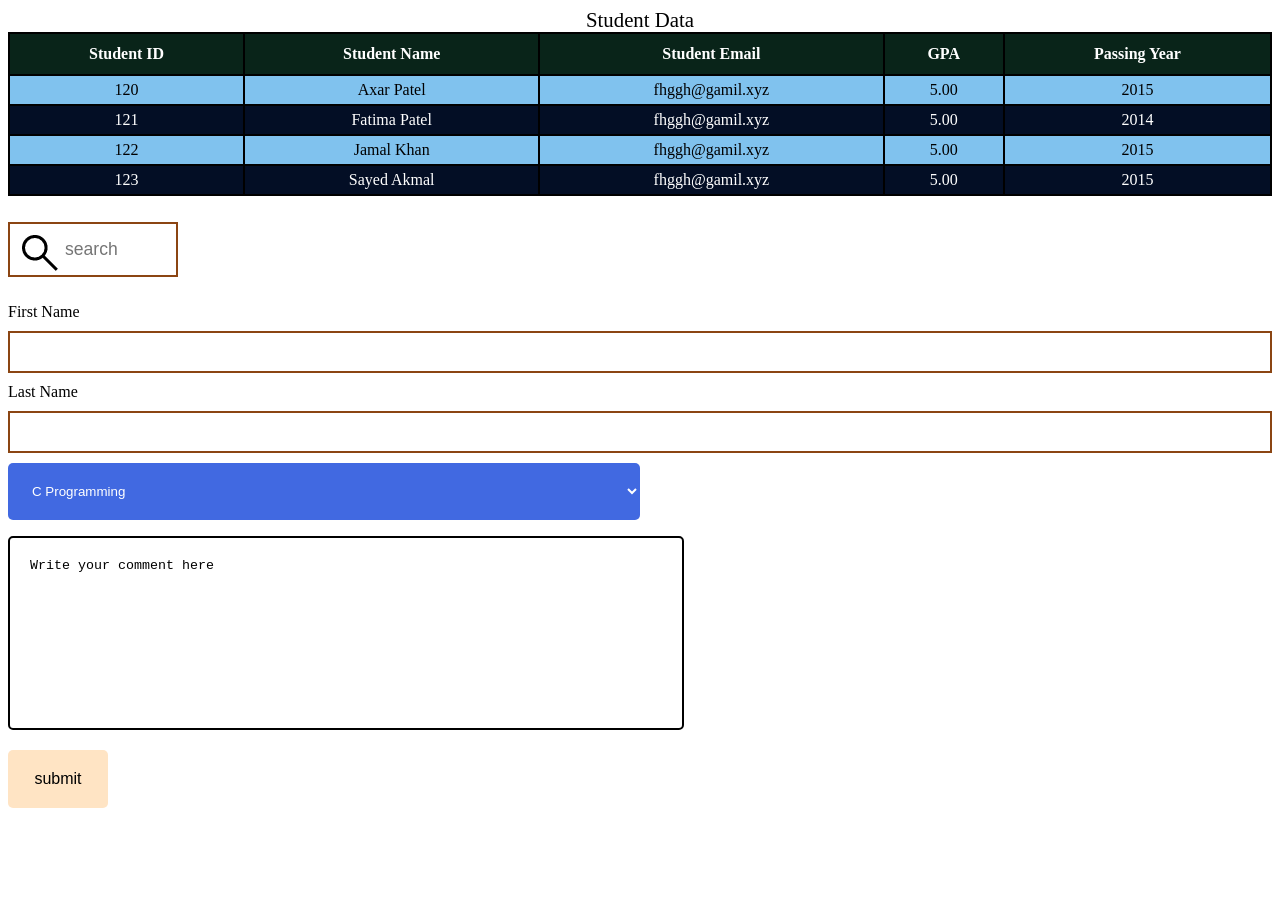
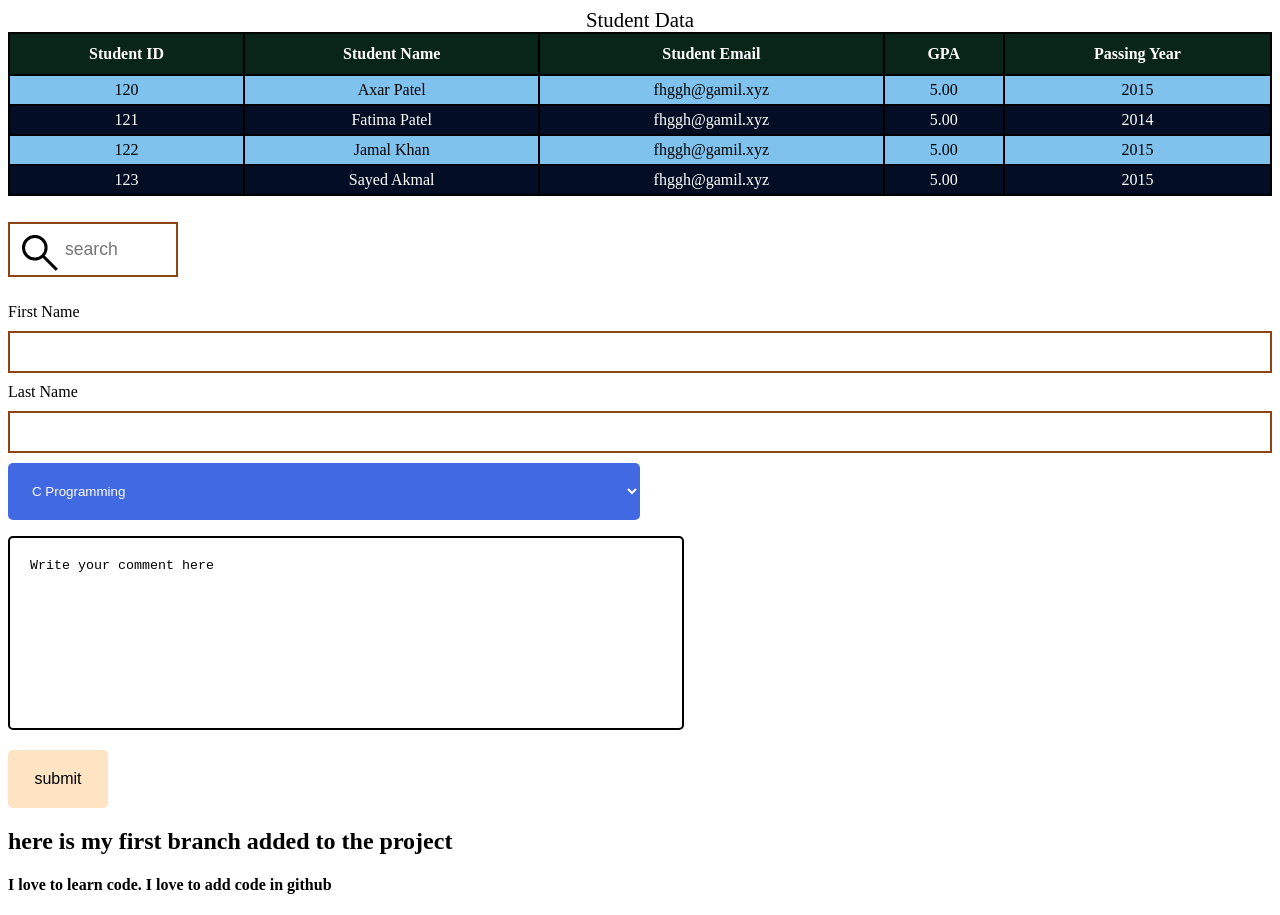
Before and after one commit to symoon007/table-demo, a plain HTML site: page index.html in a window 1280 px wide. Before the commit the page ends 816 px from the top, so only its background shows below. Drawn offline with Linux system fonts and the light colour scheme.

Commit message:
first branch push

```diff
--- a/index.html
+++ b/index.html
@@ -158,5 +158,9 @@
       <p></p>
       <input type="button" name="submit" id="submit" value="submit" />
     </form>
+    <div>
+      <h2>here is my first branch added to the project</h2>
+      <h4>I love to learn code. I love to add code in github</h4>
+    </div>
   </body>
 </html>
```
